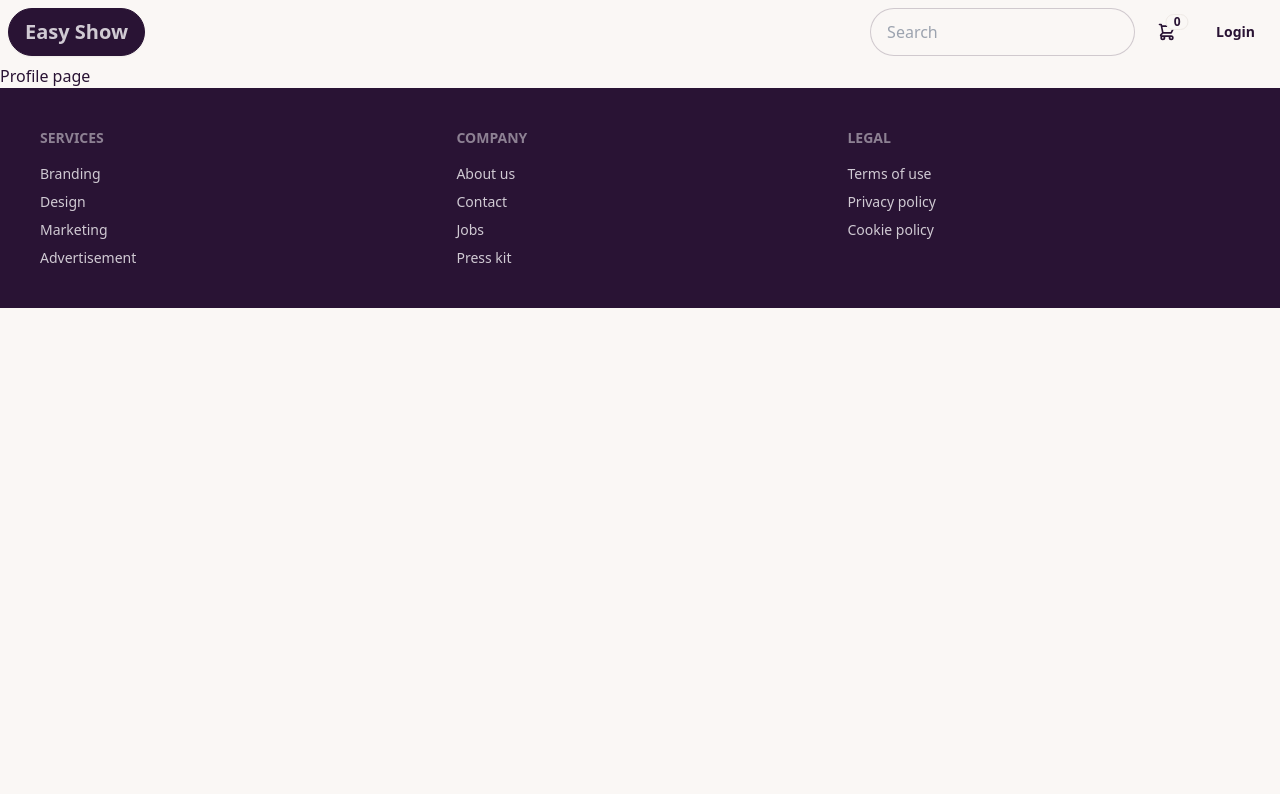
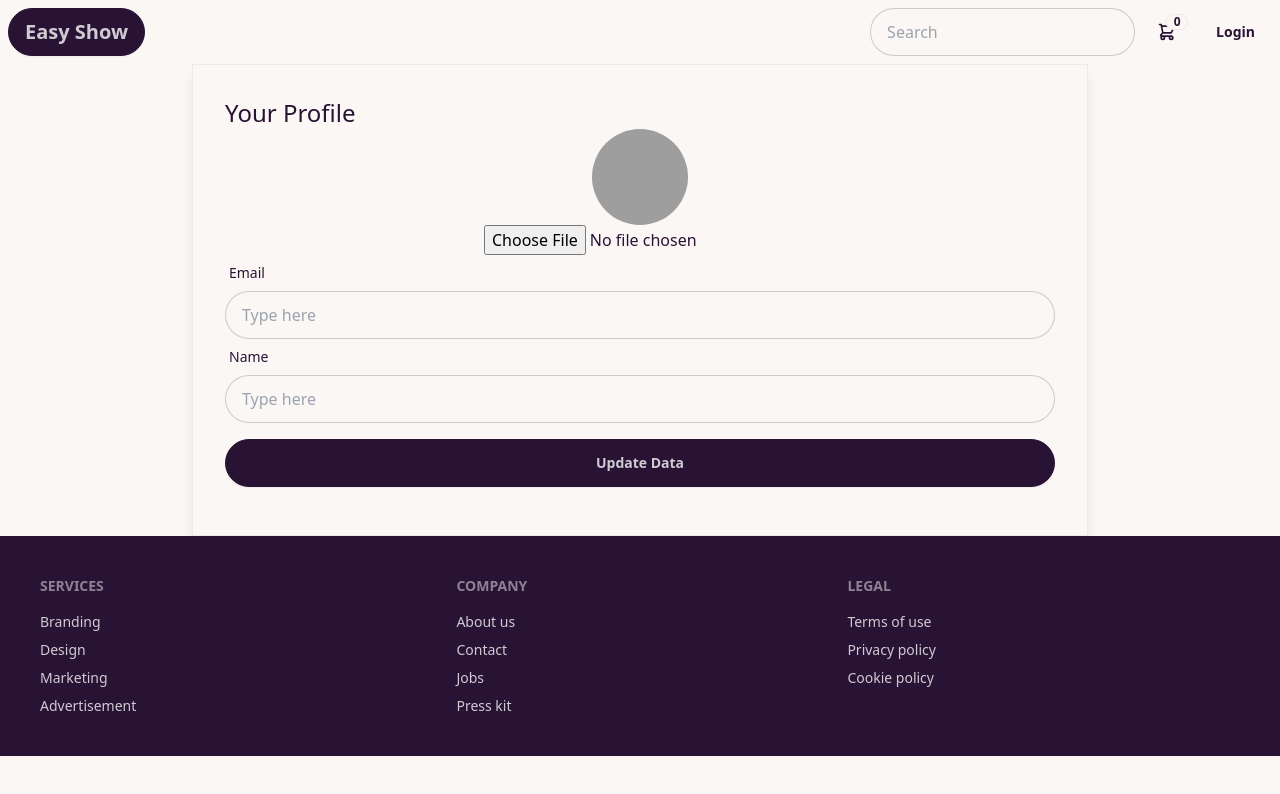
Before and after one commit to wachirastudeo/easy-commerce, a Vue app: page /profile in a window 1280 px wide. Shown: the top 794 px of the page. Built offline with nearby package versions, Linux system fonts and the light colour scheme; grey boxes are pictures that could not be loaded.

Commit message:
update profile

```diff
--- a/src/layouts/UserLayout.vue
+++ b/src/layouts/UserLayout.vue
@@ -1,18 +1,28 @@
 <script setup>
-import { onMounted, ref } from "vue";
+import { ref, reactive, onMounted } from 'vue';
 import { RouterLink,useRouter } from "vue-router";
 import { useCartStore } from "@/stores/user/cart";
 const cartStore = useCartStore();
-
+const userData = reactive({
+  imageUrl: 'https://img.daisyui.com/images/stock/photo-1534528741775-53994a69daeb.webp',
+})
 const route = useRouter();
 
 const IsloggedIn = ref(false);
 const searchText = ref('');
 
 onMounted(()=>{
+
 if(localStorage.getItem('isLoggedIn')){
     IsloggedIn.value=true
+
 }
+const savedUserProfile = localStorage.getItem('user-profile')
+    if (savedUserProfile) {
+    const userProfile = JSON.parse(savedUserProfile)
+    userData.imageUrl = userProfile.imageUrl
+
+  }
 });
 
 const login = () => {
@@ -91,7 +101,7 @@ const handleSearch =(event)=>{
                     <ul tabindex="0"
                         class="menu menu-sm dropdown-content bg-base-100 rounded-box z-[1] mt-3 w-52 p-2 shadow">
                         <li>
-                            <a class="justify-between"> Profile </a>
+                            <RouterLink :to="{ name: 'profile' }"><a class="justify-between"> Profile </a></RouterLink>
                         </li>
                         <li><a @click="logout()">Logout</a></li>
                     </ul>
--- a/src/views/User/ProfileView.vue
+++ b/src/views/User/ProfileView.vue
@@ -1,10 +1,67 @@
 <script setup>
-import UserLayout from '@/layouts/UserLayout.vue'
+import UserLayout from '@/layouts/UserLayout.vue';
+import { ref, reactive, onMounted } from 'vue';
+const userData = reactive({
+  imageUrl: 'https://img.daisyui.com/images/stock/photo-1534528741775-53994a69daeb.webp',
+  email: '',
+  name: ''
+})
+onMounted(() => {
+  const savedUserProfile = localStorage.getItem('user-profile')
+  if (savedUserProfile) {
+    const userProfile = JSON.parse(savedUserProfile)
+    userData.imageUrl = userProfile.imageUrl
+    userData.email = userProfile.email
+    userData.name = userProfile.name
+  }
+})
+
+const handleFileChange = (event) => {
+  const file = event.target.files[0]
+
+  if (file) {
+    const reader = new FileReader()
+    reader.onload = (e) => {
+      userData.imageUrl = e.target.result
+    }
+    reader.readAsDataURL(file)
+  }
+}
+const updateProfile = () => {
+  localStorage.setItem('user-profile', JSON.stringify(userData))
+}
 </script>
 
 <template>
 
-<UserLayout>
-  Profile page
-</UserLayout>
+  <UserLayout>
+    <div class="border mx-auto border-base-200 shadow-lg p-8 max-w-4xl">
+      <div class="text-2xl">Your Profile</div>
+      <div class="flex flex-col items-center">
+        <div class="flex flex-col items-center">
+
+        <div class="avatar">
+          <div class="w-24 rounded-full">
+            <img :src="userData.imageUrl" />
+          </div>
+
+        </div>
+
+        <input type="file" name="" id="" @change="handleFileChange">
+      </div>
+
+<div class="form-control w-full">
+  <label class="label">
+    <span class="label-text">Email</span>
+  </label>
+  <input type="text" placeholder="Type here" v-model="userData.name" class="input input-bordered w-full " />
+  <label class="label">
+    <span class="label-text">Name</span>
+  </label>
+  <input type="text" placeholder="Type here"  v-model="userData.email" class="input input-bordered w-full " />
+  <button class="btn btn-neutral my-4" @click="updateProfile" >Update Data</button>
+</div>
+      </div>
+    </div>
+  </UserLayout>
 </template>
```
